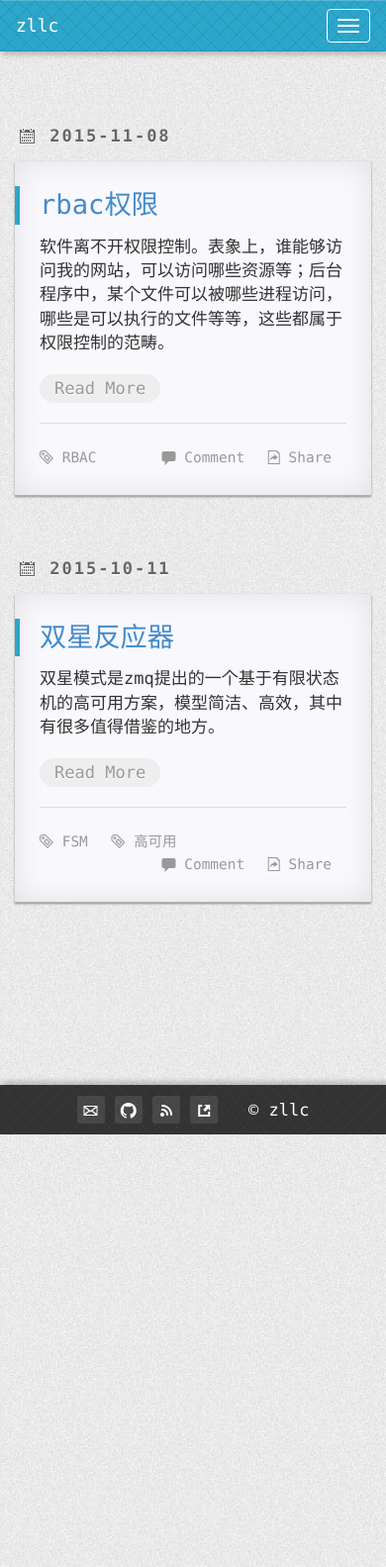
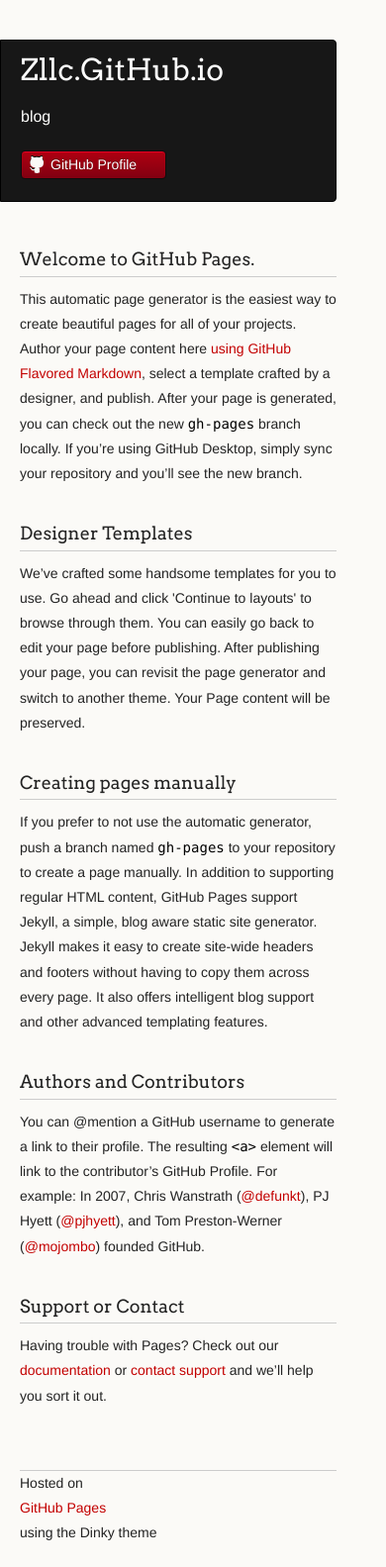
Before and after one commit to zllc/zllc.github.io, a Jekyll site: the page index.html, which Jekyll copies as it is, in a window 390 px wide. Shown: the whole page at 99% size. Built offline with Jekyll 4.4.1, drawn with Linux system fonts in a browser that asks for light colours; Markdown is read by kramdown in place of the engine named in the settings; the list of posts is cut into pages by our own code; before the commit the page ends 1146 px from its top, so only the background shows below that.

Commit message:
Replace master branch with page content via GitHub

```diff
--- a/index.html
+++ b/index.html
@@ -1,60 +1,62 @@
----
-layout: default
-styles: [article-list.css]
----
+<!doctype html>
+<html>
+  <head>
+    <meta charset="utf-8">
+    <meta http-equiv="X-UA-Compatible" content="chrome=1">
+    <title>Zllc.GitHub.io by zllc</title>
 
-<div class="row index">
-  <div class="col-sm-10 col-sm-offset-1 col-lg-9 col-lg-offset-1_5">
-      <div>
-        <section class="category-slice" post-cate="All">
-          {% for post in paginator.posts %}
-            <article>
-                <header>
-                    <a href="{{ site.baseurl | prepend: site.url  }}/archive/#{{ post.date | date: '%Y-%m-%d' }}"><span class="octicon octicon-calendar"></span>&nbsp;<span>{{ post.date | date: "%Y-%m-%d" }}</span></a>
-                </header>
-                <div class="module">
-                  <a class="title" href="{{ post.url | prepend: site.baseurl | prepend: site.url }}">
-                      {{ post.title }}
-                  </a>
-                  <p>{% if post.excerpt.size > 32 %}{{ post.excerpt }}{% else %}{{ post.content | strip_html | strip_newlines | truncate: 160 }}{% endif %}</p>
-                  <a class="readmore" href="{{ post.url | prepend: site.baseurl | prepend: site.url }}">Read More</a>
-                  <footer>
-                      {% for tag in post.tags %}
-                      <a class="word-keep" href="{{ site.baseurl | prepend: site.url }}/tags/#{{ tag }}"><span class="octicon octicon-tag"></span>&nbsp;{{ tag }}</a>
-                      {% endfor %}
-                      <span class="word-keep pull-right">
-                          <a href="{{ post.url | prepend: site.baseurl | prepend: site.url }}#post-comment"><span class="octicon octicon-comment"></span>&nbsp;Comment</a>
-                          <a href="{{ post.url | prepend: site.baseurl | prepend: site.url }}#post-share"><span class="octicon octicon-file-symlink-file"></span>&nbsp;Share</a>
-                      </span>
-                  </footer>
-                </div>
-            </article>
-          {% endfor %}
-        </section>
+    <link rel="stylesheet" href="stylesheets/styles.css">
+    <link rel="stylesheet" href="stylesheets/github-light.css">
+    <script src="javascripts/scale.fix.js"></script>
+    <meta name="viewport" content="width=device-width, initial-scale=1, user-scalable=no">
+    <!--[if lt IE 9]>
+    <script src="//html5shiv.googlecode.com/svn/trunk/html5.js"></script>
+    <![endif]-->
+  </head>
+  <body>
+    <div class="wrapper">
+      <header>
+        <h1 class="header">Zllc.GitHub.io</h1>
+        <p class="header">blog</p>
 
-          <div class="pad-mid"></div>
 
-          <nav class="text-center">
-              <ul class="pagination">
-                {% if paginator.total_pages > 1 %}
-                  {% if paginator.previous_page %}
-                        <li><a href="{{ paginator.previous_page_path | prepend: site.baseurl | prepend: site.url }}" aria-label="Previous"><span aria-hidden="true">&laquo;</span></a></li>
-                  {% endif %}
-                  {% for page in (1..paginator.total_pages) %}
-                      {% if page == paginator.page %}
-                        <li class="active"><span>{{ page }}</span></li>
-                      {% elsif page == 1 %}
-                        <li><a href="{{ '/' | prepend: site.baseurl | prepend: site.url  }}">{{ page }}</a></li>
-                      {% else %}
-                        <li><a href="{{ page |  prepend: '/' | prepend: site.baseurl | prepend: site.url }}">{{ page }}</a></li>
-                      {% endif %}
-                  {% endfor %}
-                  {% if !paginator.next_page %}
-                        <li><a href="{{ paginator.next_page_path | prepend: site.baseurl | prepend: site.url }}" aria-label="Next"><span aria-hidden="true">&raquo;</span></a></li>
-                  {% endif %}
-                {% endif %}
-              </ul>
-          </nav>
-      </div>
-  </div>
-</div>
+
+        <ul>
+          <li><a class="buttons github" href="https://github.com/zllc">GitHub Profile</a></li>
+        </ul>
+
+      </header>
+      <section>
+        <h3>
+<a id="welcome-to-github-pages" class="anchor" href="#welcome-to-github-pages" aria-hidden="true"><span aria-hidden="true" class="octicon octicon-link"></span></a>Welcome to GitHub Pages.</h3>
+
+<p>This automatic page generator is the easiest way to create beautiful pages for all of your projects. Author your page content here <a href="https://guides.github.com/features/mastering-markdown/">using GitHub Flavored Markdown</a>, select a template crafted by a designer, and publish. After your page is generated, you can check out the new <code>gh-pages</code> branch locally. If you’re using GitHub Desktop, simply sync your repository and you’ll see the new branch.</p>
+
+<h3>
+<a id="designer-templates" class="anchor" href="#designer-templates" aria-hidden="true"><span aria-hidden="true" class="octicon octicon-link"></span></a>Designer Templates</h3>
+
+<p>We’ve crafted some handsome templates for you to use. Go ahead and click 'Continue to layouts' to browse through them. You can easily go back to edit your page before publishing. After publishing your page, you can revisit the page generator and switch to another theme. Your Page content will be preserved.</p>
+
+<h3>
+<a id="creating-pages-manually" class="anchor" href="#creating-pages-manually" aria-hidden="true"><span aria-hidden="true" class="octicon octicon-link"></span></a>Creating pages manually</h3>
+
+<p>If you prefer to not use the automatic generator, push a branch named <code>gh-pages</code> to your repository to create a page manually. In addition to supporting regular HTML content, GitHub Pages support Jekyll, a simple, blog aware static site generator. Jekyll makes it easy to create site-wide headers and footers without having to copy them across every page. It also offers intelligent blog support and other advanced templating features.</p>
+
+<h3>
+<a id="authors-and-contributors" class="anchor" href="#authors-and-contributors" aria-hidden="true"><span aria-hidden="true" class="octicon octicon-link"></span></a>Authors and Contributors</h3>
+
+<p>You can @mention a GitHub username to generate a link to their profile. The resulting <code>&lt;a&gt;</code> element will link to the contributor’s GitHub Profile. For example: In 2007, Chris Wanstrath (<a href="https://github.com/defunkt" class="user-mention">@defunkt</a>), PJ Hyett (<a href="https://github.com/pjhyett" class="user-mention">@pjhyett</a>), and Tom Preston-Werner (<a href="https://github.com/mojombo" class="user-mention">@mojombo</a>) founded GitHub.</p>
+
+<h3>
+<a id="support-or-contact" class="anchor" href="#support-or-contact" aria-hidden="true"><span aria-hidden="true" class="octicon octicon-link"></span></a>Support or Contact</h3>
+
+<p>Having trouble with Pages? Check out our <a href="https://help.github.com/pages">documentation</a> or <a href="https://github.com/contact">contact support</a> and we’ll help you sort it out.</p>
+      </section>
+      <footer>
+        <p><small>Hosted on <a href="https://pages.github.com">GitHub Pages</a> using the Dinky theme</small></p>
+      </footer>
+    </div>
+    <!--[if !IE]><script>fixScale(document);</script><![endif]-->
+
+  </body>
+</html>
--- /dev/null
+++ b/javascripts/scale.fix.js
@@ -0,0 +1,20 @@
+fixScale = function(doc) {
+
+	var addEvent = 'addEventListener',
+	    type = 'gesturestart',
+	    qsa = 'querySelectorAll',
+	    scales = [1, 1],
+	    meta = qsa in doc ? doc[qsa]('meta[name=viewport]') : [];
+
+	function fix() {
+		meta.content = 'width=device-width,minimum-scale=' + scales[0] + ',maximum-scale=' + scales[1];
+		doc.removeEventListener(type, fix, true);
+	}
+
+	if ((meta = meta[meta.length - 1]) && addEvent in doc) {
+		fix();
+		scales = [.25, 1.6];
+		doc[addEvent](type, fix, true);
+	}
+
+};
--- /dev/null
+++ b/stylesheets/github-light.css
@@ -0,0 +1,123 @@
+/*
+The MIT License (MIT)
+
+Copyright (c) 2016 GitHub, Inc.
+
+Permission is hereby granted, free of charge, to any person obtaining a copy
+of this software and associated documentation files (the "Software"), to deal
+in the Software without restriction, including without limitation the rights
+to use, copy, modify, merge, publish, distribute, sublicense, and/or sell
+copies of the Software, and to permit persons to whom the Software is
+furnished to do so, subject to the following conditions:
+
+The above copyright notice and this permission notice shall be included in all
+copies or substantial portions of the Software.
+
+THE SOFTWARE IS PROVIDED "AS IS", WITHOUT WARRANTY OF ANY KIND, EXPRESS OR
+IMPLIED, INCLUDING BUT NOT LIMITED TO THE WARRANTIES OF MERCHANTABILITY,
+FITNESS FOR A PARTICULAR PURPOSE AND NONINFRINGEMENT. IN NO EVENT SHALL THE
+AUTHORS OR COPYRIGHT HOLDERS BE LIABLE FOR ANY CLAIM, DAMAGES OR OTHER
+LIABILITY, WHETHER IN AN ACTION OF CONTRACT, TORT OR OTHERWISE, ARISING FROM,
+OUT OF OR IN CONNECTION WITH THE SOFTWARE OR THE USE OR OTHER DEALINGS IN THE
+SOFTWARE.
+
+*/
+
+.pl-c /* comment */ {
+  color: #969896;
+}
+
+.pl-c1 /* constant, variable.other.constant, support, meta.property-name, support.constant, support.variable, meta.module-reference, markup.raw, meta.diff.header */,
+.pl-s .pl-v /* string variable */ {
+  color: #0086b3;
+}
+
+.pl-e /* entity */,
+.pl-en /* entity.name */ {
+  color: #795da3;
+}
+
+.pl-smi /* variable.parameter.function, storage.modifier.package, storage.modifier.import, storage.type.java, variable.other */,
+.pl-s .pl-s1 /* string source */ {
+  color: #333;
+}
+
+.pl-ent /* entity.name.tag */ {
+  color: #63a35c;
+}
+
+.pl-k /* keyword, storage, storage.type */ {
+  color: #a71d5d;
+}
+
+.pl-s /* string */,
+.pl-pds /* punctuation.definition.string, string.regexp.character-class */,
+.pl-s .pl-pse .pl-s1 /* string punctuation.section.embedded source */,
+.pl-sr /* string.regexp */,
+.pl-sr .pl-cce /* string.regexp constant.character.escape */,
+.pl-sr .pl-sre /* string.regexp source.ruby.embedded */,
+.pl-sr .pl-sra /* string.regexp string.regexp.arbitrary-repitition */ {
+  color: #183691;
+}
+
+.pl-v /* variable */ {
+  color: #ed6a43;
+}
+
+.pl-id /* invalid.deprecated */ {
+  color: #b52a1d;
+}
+
+.pl-ii /* invalid.illegal */ {
+  color: #f8f8f8;
+  background-color: #b52a1d;
+}
+
+.pl-sr .pl-cce /* string.regexp constant.character.escape */ {
+  font-weight: bold;
+  color: #63a35c;
+}
+
+.pl-ml /* markup.list */ {
+  color: #693a17;
+}
+
+.pl-mh /* markup.heading */,
+.pl-mh .pl-en /* markup.heading entity.name */,
+.pl-ms /* meta.separator */ {
+  font-weight: bold;
+  color: #1d3e81;
+}
+
+.pl-mq /* markup.quote */ {
+  color: #008080;
+}
+
+.pl-mi /* markup.italic */ {
+  font-style: italic;
+  color: #333;
+}
+
+.pl-mb /* markup.bold */ {
+  font-weight: bold;
+  color: #333;
+}
+
+.pl-md /* markup.deleted, meta.diff.header.from-file */ {
+  color: #bd2c00;
+  background-color: #ffecec;
+}
+
+.pl-mi1 /* markup.inserted, meta.diff.header.to-file */ {
+  color: #55a532;
+  background-color: #eaffea;
+}
+
+.pl-mdr /* meta.diff.range */ {
+  font-weight: bold;
+  color: #795da3;
+}
+
+.pl-mo /* meta.output */ {
+  color: #1d3e81;
+}
--- /dev/null
+++ b/stylesheets/styles.css
@@ -0,0 +1,423 @@
+@import url(https://fonts.googleapis.com/css?family=Arvo:400,700,400italic);
+
+/* MeyerWeb Reset */
+
+html, body, div, span, applet, object, iframe,
+h1, h2, h3, h4, h5, h6, p, blockquote, pre,
+a, abbr, acronym, address, big, cite, code,
+del, dfn, em, img, ins, kbd, q, s, samp,
+small, strike, strong, sub, sup, tt, var,
+b, u, i, center,
+dl, dt, dd, ol, ul, li,
+fieldset, form, label, legend,
+table, caption, tbody, tfoot, thead, tr, th, td,
+article, aside, canvas, details, embed,
+figure, figcaption, footer, header, hgroup,
+menu, nav, output, ruby, section, summary,
+time, mark, audio, video {
+  margin: 0;
+  padding: 0;
+  border: 0;
+  font: inherit;
+  vertical-align: baseline;
+}
+
+
+/* Base text styles */
+
+body {
+  padding:10px 50px 0 0;
+  font-family:"Helvetica Neue", Helvetica, Arial, sans-serif;
+	font-size: 14px;
+	color: #232323;
+	background-color: #FBFAF7;
+	margin: 0;
+	line-height: 1.8em;
+	-webkit-font-smoothing: antialiased;
+
+}
+
+h1, h2, h3, h4, h5, h6 {
+  color:#232323;
+  margin:36px 0 10px;
+}
+
+p, ul, ol, table, dl {
+  margin:0 0 22px;
+}
+
+h1, h2, h3 {
+	font-family: Arvo, Monaco, serif;
+  line-height:1.3;
+	font-weight: normal;
+}
+
+h1,h2, h3 {
+	display: block;
+	border-bottom: 1px solid #ccc;
+	padding-bottom: 5px;
+}
+
+h1 {
+	font-size: 30px;
+}
+
+h2 {
+	font-size: 24px;
+}
+
+h3 {
+	font-size: 18px;
+}
+
+h4, h5, h6 {
+	font-family: Arvo, Monaco, serif;
+	font-weight: 700;
+}
+
+a {
+  color:#C30000;
+  font-weight:200;
+  text-decoration:none;
+}
+
+a:hover {
+	text-decoration: underline;
+}
+
+a small {
+	font-size: 12px;
+}
+
+em {
+	font-style: italic;
+}
+
+strong {
+  font-weight:700;
+}
+
+ul {
+  list-style-position: inside;
+  list-style: disc;
+  padding-left: 25px;
+}
+
+ol {
+  list-style-position: inside;
+  list-style: decimal;
+  padding-left: 25px;
+}
+
+blockquote {
+  margin: 0;
+  padding: 0 0 0 20px;
+  font-style: italic;
+}
+
+dl, dt, dd, dl p {
+	font-color: #444;
+}
+
+dl dt {
+  font-weight: bold;
+}
+
+dl dd {
+  padding-left: 20px;
+  font-style: italic;
+}
+
+dl p {
+  padding-left: 20px;
+  font-style: italic;
+}
+
+hr {
+  border:0;
+  background:#ccc;
+  height:1px;
+  margin:0 0 24px;
+}
+
+/* Images */
+
+img {
+  position: relative;
+  margin: 0 auto;
+  max-width: 650px;
+  padding: 5px;
+  margin: 10px 0 32px 0;
+  border: 1px solid #ccc;
+}
+
+p img {
+  display: inline;
+  margin: 0;
+  padding: 0;
+  vertical-align: middle;
+  text-align: center;
+  border: none;
+}
+
+/* Code blocks */
+
+code, pre {
+	font-family: Monaco, "Bitstream Vera Sans Mono", "Lucida Console", Terminal, monospace;
+  color:#000;
+  font-size:14px;
+}
+
+pre {
+	padding: 4px 12px;
+  background: #FDFEFB;
+  border-radius:4px;
+  border:1px solid #D7D8C8;
+  overflow: auto;
+  overflow-y: hidden;
+	margin-bottom: 32px;
+}
+
+
+/* Tables */
+
+table {
+  width:100%;
+}
+
+table {
+  border: 1px solid #ccc;
+  margin-bottom: 32px;
+  text-align: left;
+ }
+
+th {
+  font-family: 'Arvo', Helvetica, Arial, sans-serif;
+	font-size: 18px;
+	font-weight: normal;
+  padding: 10px;
+  background: #232323;
+  color: #FDFEFB;
+ }
+
+td {
+  padding: 10px;
+	background: #ccc;
+ }
+
+
+/* Wrapper */
+.wrapper {
+  width:960px;
+}
+
+
+/* Header */
+
+header {
+	background-color: #171717;
+	color: #FDFDFB;
+  width:170px;
+  float:left;
+  position:fixed;
+	border: 1px solid #000;
+	-webkit-border-top-right-radius: 4px;
+	-webkit-border-bottom-right-radius: 4px;
+	-moz-border-radius-topright: 4px;
+	-moz-border-radius-bottomright: 4px;
+	border-top-right-radius: 4px;
+	border-bottom-right-radius: 4px;
+	padding: 34px 25px 22px 50px;
+	margin: 30px 25px 0 0;
+	-webkit-font-smoothing: antialiased;
+}
+
+p.header {
+	font-size: 16px;
+}
+
+h1.header {
+	font-family: Arvo, sans-serif;
+	font-size: 30px;
+	font-weight: 300;
+	line-height: 1.3em;
+	border-bottom: none;
+	margin-top: 0;
+}
+
+
+h1.header, a.header, a.name, header a{
+	color: #fff;
+}
+
+a.header {
+	text-decoration: underline;
+}
+
+a.name {
+	white-space: nowrap;
+}
+
+header ul {
+  list-style:none;
+  padding:0;
+}
+
+header li {
+	list-style-type: none;
+  width:132px;
+  height:15px;
+	margin-bottom: 12px;
+	line-height: 1em;
+	padding: 6px 6px 6px 7px;
+
+	background: #AF0011;
+	background: -moz-linear-gradient(top, #AF0011 0%, #820011 100%);
+  background: -webkit-gradient(linear, left top, left bottom, color-stop(0%,#f8f8f8), color-stop(100%,#dddddd));
+  background: -webkit-linear-gradient(top, #AF0011 0%,#820011 100%);
+  background: -o-linear-gradient(top, #AF0011 0%,#820011 100%);
+  background: -ms-linear-gradient(top, #AF0011 0%,#820011 100%);
+  background: linear-gradient(top, #AF0011 0%,#820011 100%);
+
+	border-radius:4px;
+  border:1px solid #0D0D0D;
+
+	-webkit-box-shadow: inset 0px 1px 1px 0 rgba(233,2,38, 1);
+	box-shadow: inset 0px 1px 1px 0 rgba(233,2,38, 1);
+
+}
+
+header li:hover {
+	background: #C3001D;
+	background: -moz-linear-gradient(top, #C3001D 0%, #950119 100%);
+  background: -webkit-gradient(linear, left top, left bottom, color-stop(0%,#f8f8f8), color-stop(100%,#dddddd));
+  background: -webkit-linear-gradient(top, #C3001D 0%,#950119 100%);
+  background: -o-linear-gradient(top, #C3001D 0%,#950119 100%);
+  background: -ms-linear-gradient(top, #C3001D 0%,#950119 100%);
+  background: linear-gradient(top, #C3001D 0%,#950119 100%);
+}
+
+a.buttons {
+	-webkit-font-smoothing: antialiased;
+	background: url(../images/arrow-down.png) no-repeat;
+	font-weight: normal;
+	text-shadow: rgba(0, 0, 0, 0.4) 0 -1px 0;
+	padding: 2px 2px 2px 22px;
+	height: 30px;
+}
+
+a.github {
+	background: url(../images/octocat-small.png) no-repeat 1px;
+}
+
+a.buttons:hover {
+	color: #fff;
+	text-decoration: none;
+}
+
+
+/* Section - for main page content */
+
+section {
+  width:650px;
+  float:right;
+  padding-bottom:50px;
+}
+
+
+/* Footer */
+
+footer {
+  width:170px;
+  float:left;
+  position:fixed;
+  bottom:10px;
+	padding-left: 50px;
+}
+
+@media print, screen and (max-width: 960px) {
+
+  div.wrapper {
+    width:auto;
+    margin:0;
+  }
+
+  header, section, footer {
+    float:none;
+    position:static;
+    width:auto;
+  }
+
+	footer {
+		border-top: 1px solid #ccc;
+		margin:0 84px 0 50px;
+		padding:0;
+	}
+
+  header {
+    padding-right:320px;
+  }
+
+  section {
+    padding:20px 84px 20px 50px;
+    margin:0 0 20px;
+  }
+
+  header a small {
+    display:inline;
+  }
+
+  header ul {
+    position:absolute;
+    right:130px;
+    top:84px;
+  }
+}
+
+@media print, screen and (max-width: 720px) {
+  body {
+    word-wrap:break-word;
+  }
+
+  header {
+    padding:10px 20px 0;
+		margin-right: 0;
+  }
+
+	section {
+    padding:10px 0 10px 20px;
+    margin:0 0 30px;
+  }
+
+	footer {
+		margin: 0 0 0 30px;
+	}
+
+  header ul, header p.view {
+    position:static;
+  }
+}
+
+@media print, screen and (max-width: 480px) {
+
+  header ul li.download {
+    display:none;
+  }
+
+	footer {
+		margin: 0 0 0 20px;
+	}
+
+	footer a{
+		display:block;
+	}
+
+}
+
+@media print {
+  body {
+    padding:0.4in;
+    font-size:12pt;
+    color:#444;
+  }
+}
```
Also changed, not shown: params.json (added, +6 -0 lines), images/arrow-down.png (added), images/octocat-small.png (added).
